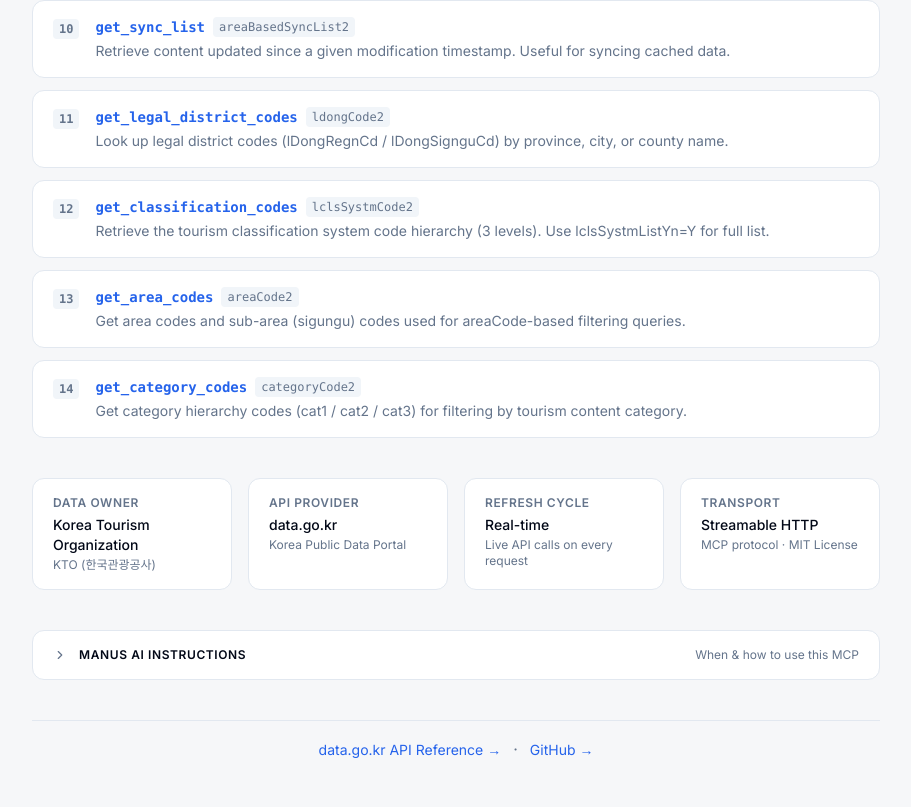
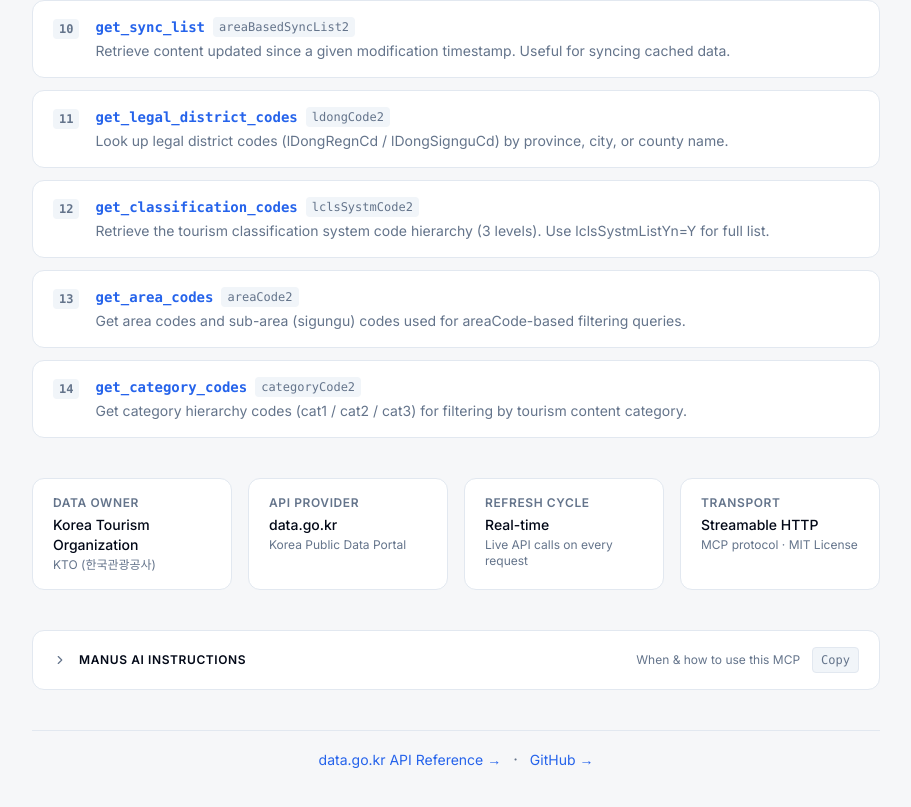
Before and after one commit to leejaew/visitkorea-mcp, a React (Vite) app in the folder artifacts/landing/: page / in a window 1280 px wide. Shown: the part 1555-2362 px from the top of the page, without its empty margins (184-1095 px from the left). Built offline with nearby package versions, Linux system fonts and the light colour scheme; no server answers.

Commit message:
Add copy button to Manus AI Instructions header (light variant, stops toggle propagation)

```diff
--- a/artifacts/landing/src/App.tsx
+++ b/artifacts/landing/src/App.tsx
@@ -76,16 +76,29 @@ const TOOLS = [
   },
 ];
 
-function CopyButton({ text }: { text: string }) {
+function CopyButton({
+  text,
+  onClick,
+  variant = "dark",
+}: {
+  text: string;
+  onClick?: (e: React.MouseEvent) => void;
+  variant?: "dark" | "light";
+}) {
   const [copied, setCopied] = useState(false);
+  const cls =
+    variant === "light"
+      ? "text-xs px-2 py-1 rounded bg-muted hover:bg-border transition-colors font-mono border border-border cursor-pointer text-muted-foreground"
+      : "text-xs px-2 py-1 rounded bg-white/10 hover:bg-white/20 transition-colors font-mono border border-white/20 cursor-pointer";
   return (
     <button
-      onClick={() => {
+      onClick={(e) => {
+        onClick?.(e);
         navigator.clipboard.writeText(text);
         setCopied(true);
         setTimeout(() => setCopied(false), 2000);
       }}
-      className="text-xs px-2 py-1 rounded bg-white/10 hover:bg-white/20 transition-colors font-mono border border-white/20 cursor-pointer"
+      className={cls}
     >
       {copied ? "Copied!" : "Copy"}
     </button>
@@ -248,6 +261,11 @@ export default function App() {
             <span className="text-xs font-normal text-muted-foreground normal-case tracking-normal">
               When &amp; how to use this MCP
             </span>
+            <CopyButton
+              text={manusInstructions}
+              variant="light"
+              onClick={(e: React.MouseEvent) => e.stopPropagation()}
+            />
           </button>
 
           {isManusOpen && (
```
